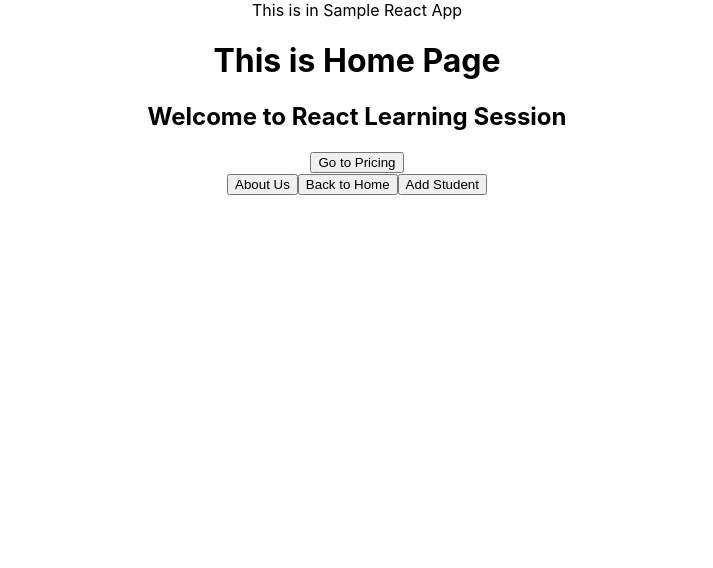
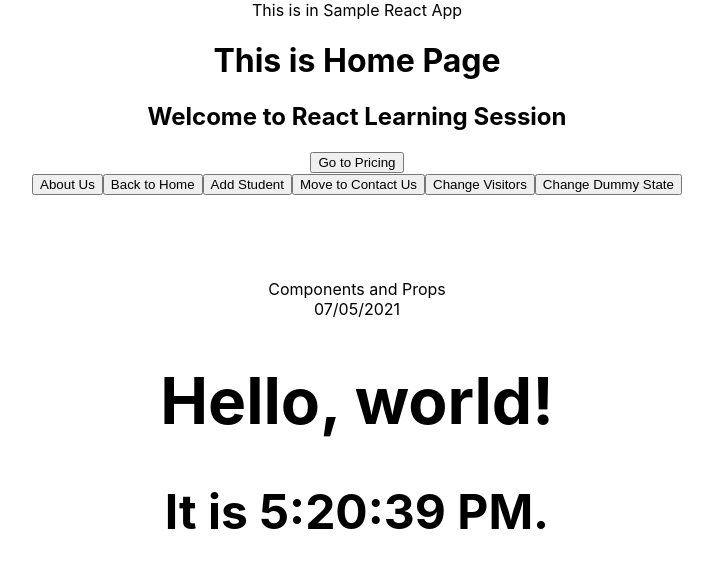
Before and after one commit to bharathtakkalki/alpha-batch-react-app, a React (Create React App) app: page / in a window 1280 px wide. Shown: the top 568 px of the page, without its empty margins (283-996 px from the left). Built offline with nearby package versions, Linux system fonts and the light colour scheme.

Commit message:
Added Hooks related files

```diff
--- a/src/AboutUs.js
+++ b/src/AboutUs.js
@@ -33,6 +33,10 @@ class AboutUs extends React.Component{
         console.log("Im in component will unmount")
     }
 
+    customFunction = () =>{
+
+    }
+
     render(){
         console.log("Im in Render method")
         return(
@@ -42,7 +46,7 @@ class AboutUs extends React.Component{
                 <div>
                     Some of the Students from the alpha batch:
                     {this.props.students.map((student,index) =>(
-                        <StudentDisplay name={student.name} rollNo={student.rollNo} designation={student.designation}/>
+                        <StudentDisplay key={index} name={student.name} rollNo={student.rollNo} designation={student.designation}/>
                     ))}
                 </div>
                 <div style={{marginTop:16,marginBottom:16,fontSize:24,fontWeight:600}}>No of Students: {this.state.noOfStudents}</div>
--- a/src/App.js
+++ b/src/App.js
@@ -1,10 +1,14 @@
 import { useState } from 'react';
+import Timer from './Timert';
 import AboutUs from './AboutUs';
 import './App.css';
+import CommentApp from './App1';
+import ContactUs from './Contact';
 import Home from './Home';
 import Pricing from './Pricing';
 
 // 16.8.0+ >
+
 
 const studentArray = [
   {
@@ -41,6 +45,8 @@ function App() {
   // State is a observed Variable ->  Whenever state changes Re-render is being done
   const [pageView,setPageView] = useState("HOME");
   const [students,setStudents] = useState(studentArray)
+  const [initialVisitors,setInitialVisitors] = useState(100);
+  const [dummyState,setDummyState] = useState(10);
 
   // || && >= === ==
   const changeToPricingPage = () =>{
@@ -72,9 +78,20 @@ function App() {
       {pageView === "ABOUT_US" && (
         <AboutUs students = {students} />
       )}
+      {pageView === "CONTACT_US" && (
+        <ContactUs initialNoOfVisitors={initialVisitors} dummyProps={dummyState} />
+      )}
       <button onClick={aboutUsClickHandler}>About Us</button>
       <button onClick={() => setPageView("HOME")}>Back to Home</button>
       <button onClick={addNewStudent}>Add Student</button>
+      <button onClick={() => setPageView("CONTACT_US")}>Move to Contact Us </button>
+      <button onClick={() => setInitialVisitors(initialVisitors + 10)}>Change Visitors</button>
+      <button onClick={()=>setDummyState(dummyState + 10)}>Change Dummy State</button>
+
+      <div style={{marginTop:64}}>
+        <CommentApp/>
+        <Timer/>
+      </div>
     </div>
   );
 }
--- /dev/null
+++ b/src/App1.js
@@ -0,0 +1,40 @@
+import React from 'react';
+import logo from './logo.svg';
+import './App.css';
+
+function Avatar({avatarUrl,name}) {
+  return (
+    <img className="Avatar" src={avatarUrl} alt={name} />
+  );
+}
+
+function UserInfo({user,name,url}) {
+  return (
+    <div className="UserInfo">
+      <Avatar avatarUrl={url} name={name} />
+      <div className="UserInfo-name">{name}</div>
+    </div>
+  );
+}
+
+function formatDate(date) {
+  return date;
+}
+
+function Comment({author,text,date,url,name}) {
+  return (
+    <div className="Comment">
+      <UserInfo user={author} name={name} url={url}  />
+      <div className="Comment-text">{text}</div>
+      <div className="Comment-date">{formatDate(date)}</div>
+    </div>
+  );
+}
+
+function CommentApp() {
+  return (
+    <Comment author="Sameer" name={""} url={""} text="Components and Props" date="07/05/2021" />
+  );
+}
+
+export default CommentApp;
--- /dev/null
+++ b/src/Contact.js
@@ -0,0 +1,67 @@
+import { useEffect, useState } from "react";
+import useCustomHook from "./useCustomHook";
+
+
+const ContactUs = ({initialNoOfVisitors,dummyProps}) => {
+    const [noOfVisitors,setNoOfVisitors] = useState(0);
+
+    const [state,setState] = useState(10)
+
+
+    const data = useCustomHook({email:"data@gmail.com"})
+
+    // useEffect(function,list) ----> this list is called as dependency list
+    // Empty Dependancy array ----> Component Did Mount
+    useEffect(()=>{
+        console.log("Initial props",initialNoOfVisitors)
+        console.log("Im in useEffect ---> Component did Mount")
+
+        console.log(typeof state,typeof setState)
+        return () =>{
+            console.log("Im in Component Will Un Mount")
+        }
+    },[])
+
+
+
+    // UseEffect ---> Will Run only when props -> initialNoOfVisitors changes
+    useEffect(() =>{
+        console.log("Initial No of Visitors Props",initialNoOfVisitors)
+        return () =>{
+            console.log("Returned from initialNoOfVisitors")
+        }
+    },[initialNoOfVisitors])
+
+    // UseEffect ---> Will Run only when props -> dummyProps changes
+    useEffect(()=>{
+        console.log("Dummy Props",dummyProps)
+    },[dummyProps])
+
+    // UseEffect ---> Will Run on every change
+    useEffect(() =>{
+        console.log("Ill be executed at every re-render")
+    })
+    useEffect(() =>{
+        console.log("Function State got updated",noOfVisitors)
+    },[noOfVisitors])
+
+
+
+    return (
+        <div>
+            {console.log("Im being Rendered")}
+            <h1>
+                This is a contact page
+            </h1>
+            <h2>
+                Welcome to React Learning Session
+            </h2>
+            <label>No of Visitors</label>
+            <p>{noOfVisitors}</p>
+            <button onClick={() =>setNoOfVisitors(noOfVisitors + 10)}>Change State</button>
+        </div>
+    )
+}
+
+
+export default ContactUs;
--- /dev/null
+++ b/src/Timert.js
@@ -0,0 +1,27 @@
+import React, { useState, useEffect } from 'react';
+import logo from './logo.svg';
+import './App.css';
+
+
+const Element = () => {
+  const [tickState, setTickState] = useState("")
+  function tick() {
+    setTickState(new Date().toLocaleTimeString());
+  }
+
+  useEffect(() => {
+    setInterval(tick, 1000);
+  })
+  return (
+    <div>
+      <h1>Hello, world!</h1>
+      <h2>It is {tickState}.</h2>
+    </div>
+  )
+};
+
+function Timer() {
+  return <h1><Element /></h1>;
+}
+
+export default Timer;
--- /dev/null
+++ b/src/useCustomHook.js
@@ -0,0 +1,14 @@
+import {useState,useEffect} from 'react'
+
+const useCustomHook = ({body}) =>{
+    const [state,setState] = useState()
+
+    useEffect(()=>{
+        /// Get data from server based on the body
+        setState({})
+    },[body])
+
+    return state
+}
+
+export default useCustomHook;
```
